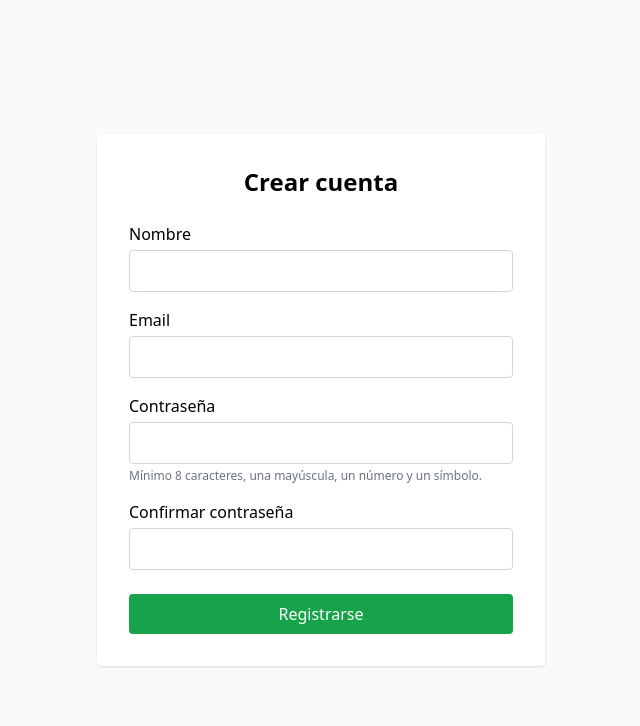
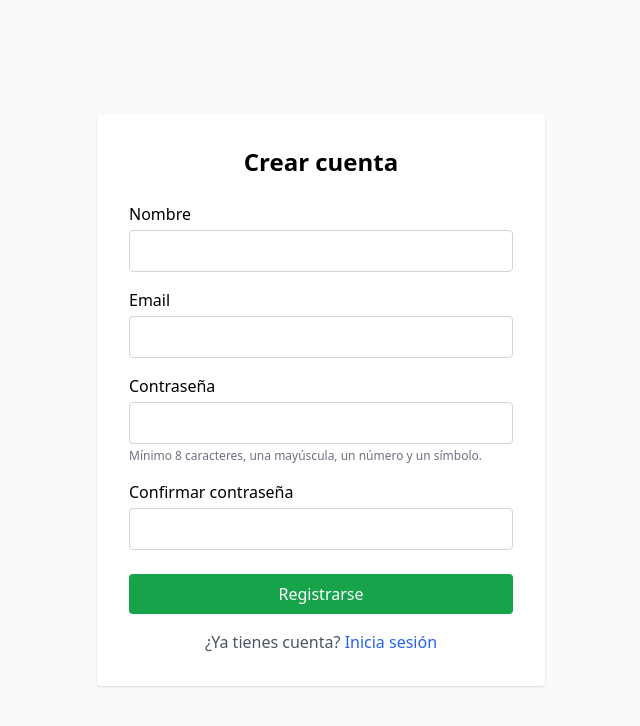
Before and after one commit to CarlotadeMiguel/ecommerce, a React (Create React App) app in the folder frontend/: page /register in a window 1280 px wide. Shown: the top 726 px of the page, without its empty margins (319-959 px from the left). Built offline with nearby package versions, Linux system fonts and the light colour scheme; no server answers.

Commit message:
ir a iniciar sesion

```diff
--- a/frontend/src/components/auth/RegisterForm.js
+++ b/frontend/src/components/auth/RegisterForm.js
@@ -1,7 +1,7 @@
 // src/components/auth/RegisterForm.jsx
 import React, { useState } from 'react';
 import { useAuth } from '../../context/AuthContext';
-import { useNavigate } from 'react-router-dom';
+import { useNavigate, Link } from 'react-router-dom';
 
 const RegisterForm = () => {
   const [formData, setFormData] = useState({
@@ -74,6 +74,7 @@ const RegisterForm = () => {
   };
 
   return (
+    <>
       <form onSubmit={handleSubmit} className="max-w-md mx-auto">
         {errors.general && <div className="text-red-600 mb-4">{errors.general}</div>}
 
@@ -140,6 +141,11 @@ const RegisterForm = () => {
           {loading ? 'Registrando...' : 'Registrarse'}
         </button>
       </form>
+
+      <div className="mt-4 text-center">
+        <p className="text-gray-600">¿Ya tienes cuenta? <Link to="/login" className="text-blue-600 hover:underline">Inicia sesión</Link></p>
+      </div>
+    </>
   );
 };
 
```
Lines whose indentation alone changed are shown as unchanged.
